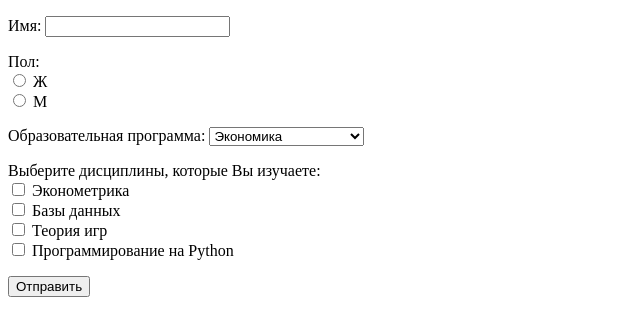
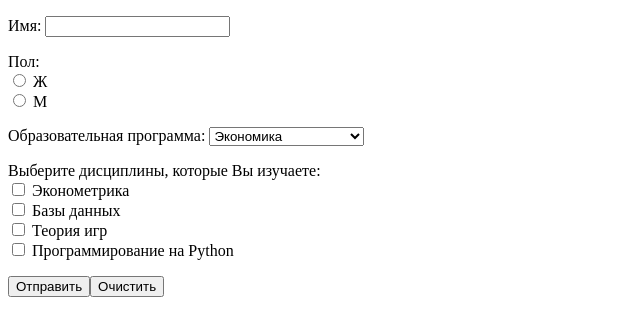
Before and after one commit to ploschka/web_lab5, a Flask app: page / in a window 1280 px wide. Shown: the top 336 px of the page, without its empty margins (0-640 px from the left). Run offline with Flask 3, Linux system fonts and the light colour scheme.

Commit message:
Забыл кнопку очистки

```diff
--- a/laba/templates/index.html
+++ b/laba/templates/index.html
@@ -16,7 +16,7 @@
         Образовательная программа:
         <select name=program>
             {% for i, data in program_list %}
-            <option value={{i}} {% if i == program_id %} selected {%endif%} >{{data}}</option>
+            <option value={{i}} {% if i==program_id %} selected {%endif%}>{{data}}</option>
             {% endfor %}
         </select>
         </p>
@@ -27,7 +27,8 @@
             {{data}}<br>
             {% endfor %}
         </p>
-        <p><input type=submit value=Отправить></p>
+        <p><input type=submit value=Отправить><input type="reset" value="Очистить"></p>
+    </form>
     {% if render %}
     <hr>
     <p>
@@ -60,8 +61,6 @@
         {% endif %}
     </p>
     {% endif %}
-
-    </form>
 </body>
 
 </html>
--- a/templates/index.html
+++ b/templates/index.html
@@ -34,7 +34,7 @@
             <li><label><input type="radio" name="op" {% if op=='a' %} checked {% endif %} value="a">Угол между
                     векторами</label></li>
         </ul>
-        <p><input type="submit" value="Вычислить"></p>
+        <p><input type="submit" value="Вычислить"><input type="reset" value="Очистить"></p>
         {% if req %}
         <hr>
         <p>Результат:</p>
```
Lines whose indentation alone changed are shown as unchanged.
